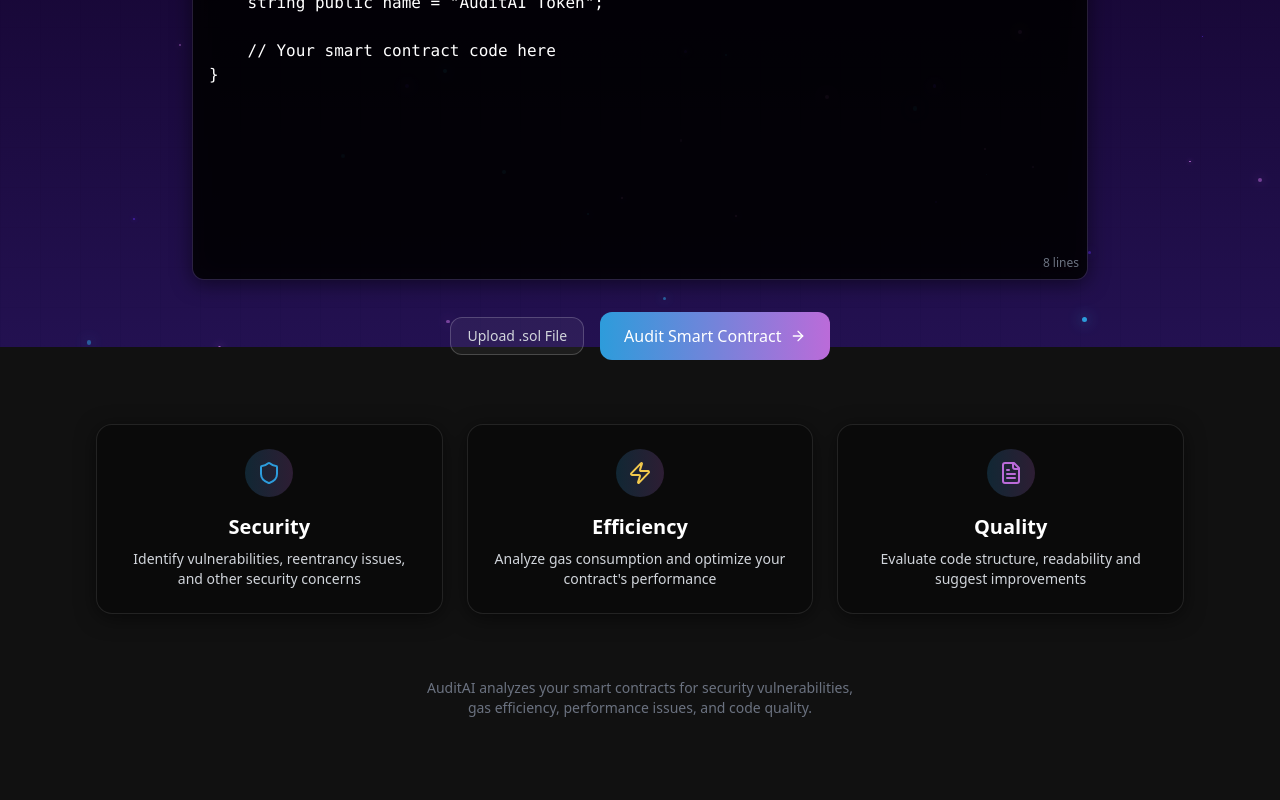
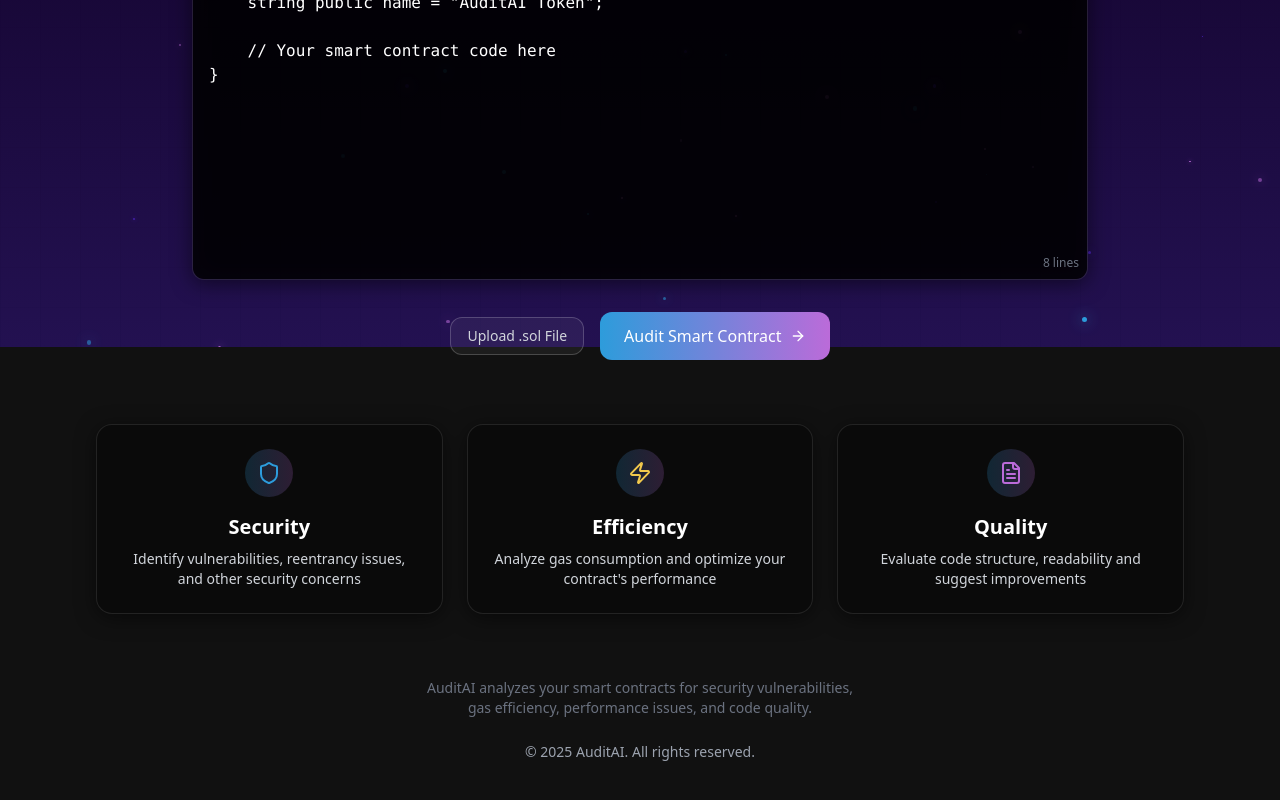
Before and after one commit to zenishxworld/AI-based-Smart-Contract-Auditor, a React (Vite) app: page / in a window 1280 px wide. Shown: the part 453-1253 px from the top of the page. Before the commit the page ends 1219 px from the top, so only its background shows below. Built offline with nearby package versions, Linux system fonts and the light colour scheme.

Commit message:
Add footer to application
Adds a footer to the application with a copyright notice.

```diff
--- a/src/pages/Index.tsx
+++ b/src/pages/Index.tsx
@@ -68,6 +68,12 @@ const Index: React.FC = () => {
           </p>
         </div>
       </div>
+
+      <footer className="w-full py-6 mt-auto text-center text-gray-400 text-sm z-10 animate-fade-in" style={{ animationDelay: '0.5s' }}>
+        <div className="container mx-auto">
+          <p>© 2025 AuditAI. All rights reserved.</p>
+        </div>
+      </footer>
     </div>
   );
 };
```
